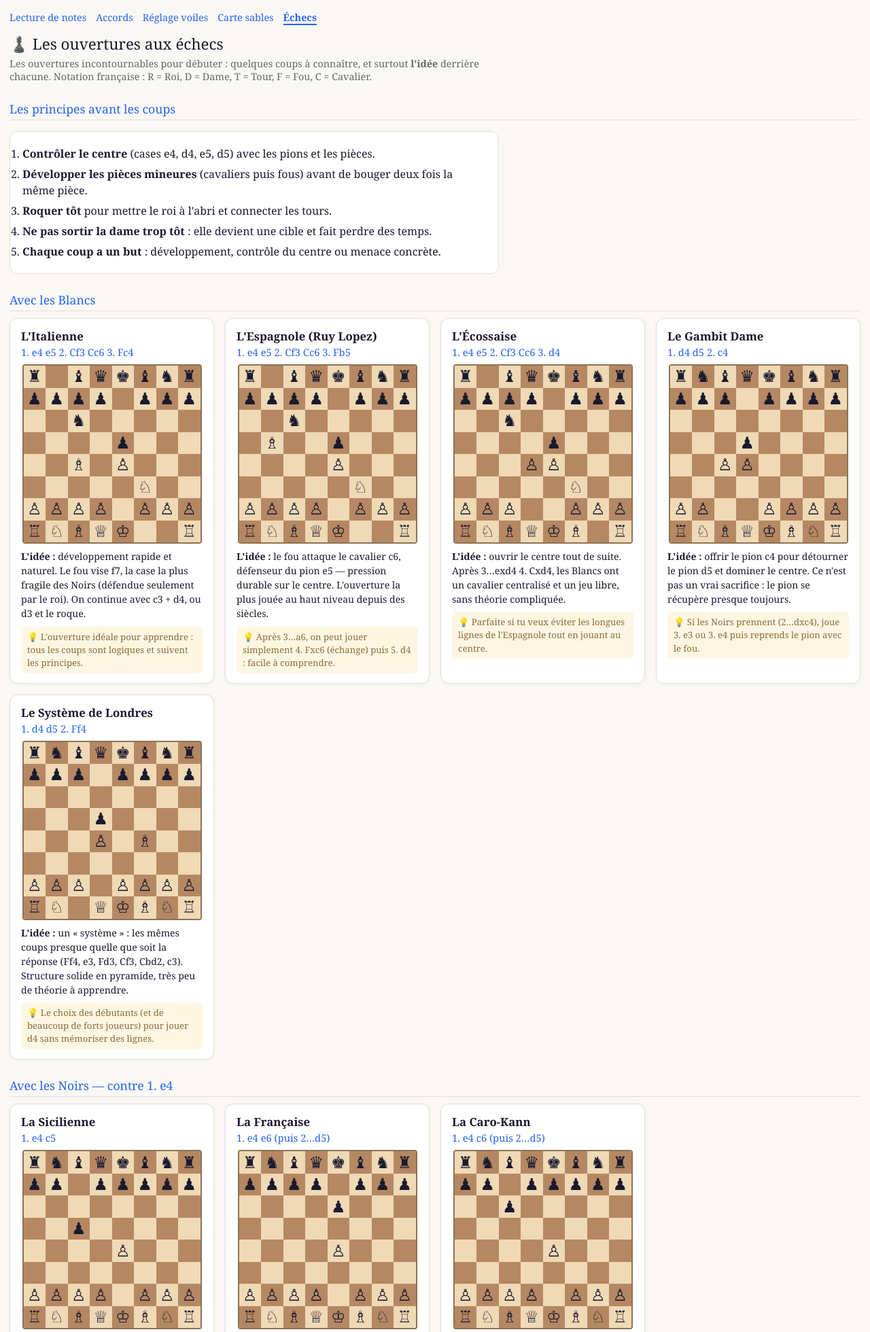
After one commit to rubicontext/rubinotes, a Python web app: template trainer/templates/trainer/echecs.html in a window 1280 px wide. The commit adds this page. Shown: the top 1960 px of the page at 68% size. Run offline with Jinja, Linux system fonts and the light colour scheme; the template is opened without the code that fills it, so the values that code supplies are empty.

Commit message:
feat: page Échecs — les ouvertures pour débuter
Page statique /echecs : principes d'ouverture + 9 ouvertures commentées
(Italienne, Espagnole, Écossaise, Gambit Dame, Londres ; Sicilienne,
Française, Caro-Kann ; Gambit Dame refusé), chacune avec son échiquier
rendu en pur JS/Unicode depuis un FEN (zéro dépendance), l'idée et une
astuce débutant. Lien ajouté aux topnavs, service worker v7.

Co-Authored-By: Claude Fable 5 <noreply@anthropic.com>

```diff
--- a/rubinotes/urls.py
+++ b/rubinotes/urls.py
@@ -2,6 +2,7 @@ from django.urls import path
 
 from trainer.views import (
     accords,
+    echecs,
     icon,
     index,
     manifest,
@@ -16,6 +17,7 @@ urlpatterns = [
     path("", index),
     path("accords", accords),
     path("voiles", voiles),
+    path("echecs", echecs),
     path("sables", sables),
     path("sables.json", sables_data),
     path("sables/upload", sables_upload),
--- a/trainer/templates/trainer/accords.html
+++ b/trainer/templates/trainer/accords.html
@@ -109,7 +109,7 @@
 </head>
 <body>
 
-<nav class="topnav"><a href="/">Lecture de notes</a><a href="/accords" class="on">Accords</a><a href="/voiles">Réglage voiles</a><a href="/sables">Carte sables</a></nav>
+<nav class="topnav"><a href="/">Lecture de notes</a><a href="/accords" class="on">Accords</a><a href="/voiles">Réglage voiles</a><a href="/sables">Carte sables</a><a href="/echecs">Échecs</a></nav>
 <h1>Générateur d'accords</h1>
 <div class="sub">Choisis une tonalité et une progression</div>
 
--- /dev/null
+++ b/trainer/templates/trainer/echecs.html
@@ -0,0 +1,191 @@
+<!DOCTYPE html>
+<html lang="fr">
+<head>
+<meta charset="utf-8">
+<meta name="viewport" content="width=device-width, initial-scale=1">
+<title>Ouvertures aux échecs — les bases</title>
+<meta name="theme-color" content="#2563eb">
+<link rel="manifest" href="/manifest.webmanifest">
+<link rel="apple-touch-icon" href="/icon-192.png">
+<meta name="mobile-web-app-capable" content="yes">
+<meta name="apple-mobile-web-app-capable" content="yes">
+<style>
+  :root { --ink:#1a1a2e; --bg:#faf8f4; --accent:#2563eb; --light:#f0d9b5; --dark:#b58863; }
+  * { box-sizing: border-box; }
+  body {
+    font-family: Georgia, "Times New Roman", serif;
+    background: var(--bg); color: var(--ink);
+    margin: 0; padding: 16px 14px 40px;
+  }
+  .topnav { display: flex; gap: 14px; margin-bottom: 12px; font-size: .9rem; flex-wrap: wrap; }
+  .topnav a { color: var(--accent); text-decoration: none; }
+  .topnav a.on { font-weight: bold; border-bottom: 2px solid var(--accent); }
+  h1 { font-size: 1.4rem; margin: 0 0 4px; font-weight: normal; }
+  .sub { color: #666; font-size: .9rem; margin-bottom: 18px; max-width: 720px; }
+  h2 { font-size: 1.1rem; color: var(--accent); margin: 26px 0 10px; font-weight: normal; border-bottom: 1px solid #e5e0d8; padding-bottom: 4px; }
+
+  .principes { background: white; border: 1px solid #e5e0d8; border-radius: 12px; padding: 14px 18px; max-width: 720px; }
+  .principes li { margin: 6px 0; line-height: 1.5; }
+
+  .cards { display: grid; grid-template-columns: repeat(auto-fill, minmax(300px, 1fr)); gap: 16px; }
+  .card {
+    background: white; border: 1px solid #e5e0d8; border-radius: 12px;
+    padding: 14px 16px; box-shadow: 0 1px 4px rgba(0,0,0,.05);
+  }
+  .card h3 { margin: 0 0 2px; font-size: 1.05rem; }
+  .card .coups { color: var(--accent); font-size: .92rem; margin-bottom: 8px; }
+  .card .idee { font-size: .88rem; line-height: 1.5; margin: 8px 0 0; }
+  .card .astuce { font-size: .82rem; color: #8a6d3b; background: #fdf6e3; border-radius: 6px; padding: 6px 9px; margin-top: 8px; line-height: 1.45; }
+
+  .board { display: grid; grid-template-columns: repeat(8, 1fr); width: 100%; max-width: 264px;
+           border: 2px solid #8b7355; border-radius: 4px; overflow: hidden; margin: 4px auto; }
+  .sq { aspect-ratio: 1; display: flex; align-items: center; justify-content: center;
+        font-size: clamp(18px, 5.6vw, 24px); line-height: 1;
+        font-family: "Segoe UI Symbol", "Noto Sans Symbols 2", sans-serif; }
+  .sq.l { background: var(--light); } .sq.d { background: var(--dark); }
+</style>
+</head>
+<body>
+
+<nav class="topnav">
+  <a href="/">Lecture de notes</a><a href="/accords">Accords</a>
+  <a href="/voiles">Réglage voiles</a><a href="/sables">Carte sables</a>
+  <a href="/echecs" class="on">Échecs</a>
+</nav>
+
+<h1>♟️ Les ouvertures aux échecs</h1>
+<div class="sub">
+  Les ouvertures incontournables pour débuter : quelques coups à connaître, et surtout
+  <b>l'idée</b> derrière chacune. Notation française : R = Roi, D = Dame, T = Tour, F = Fou, C = Cavalier.
+</div>
+
+<h2>Les principes avant les coups</h2>
+<ol class="principes">
+  <li><b>Contrôler le centre</b> (cases e4, d4, e5, d5) avec les pions et les pièces.</li>
+  <li><b>Développer les pièces mineures</b> (cavaliers puis fous) avant de bouger deux fois la même pièce.</li>
+  <li><b>Roquer tôt</b> pour mettre le roi à l'abri et connecter les tours.</li>
+  <li><b>Ne pas sortir la dame trop tôt</b> : elle devient une cible et fait perdre des temps.</li>
+  <li><b>Chaque coup a un but</b> : développement, contrôle du centre ou menace concrète.</li>
+</ol>
+
+<h2>Avec les Blancs</h2>
+<div class="cards">
+  <div class="card">
+    <h3>L'Italienne</h3>
+    <div class="coups">1. e4 e5 2. Cf3 Cc6 3. Fc4</div>
+    <div class="board" data-fen="r1bqkbnr/pppp1ppp/2n5/4p3/2B1P3/5N2/PPPP1PPP/RNBQK2R"></div>
+    <p class="idee"><b>L'idée :</b> développement rapide et naturel. Le fou vise f7, la case la plus fragile
+    des Noirs (défendue seulement par le roi). On continue avec c3 + d4, ou d3 et le roque.</p>
+    <div class="astuce">💡 L'ouverture idéale pour apprendre : tous les coups sont logiques et suivent les principes.</div>
+  </div>
+
+  <div class="card">
+    <h3>L'Espagnole (Ruy Lopez)</h3>
+    <div class="coups">1. e4 e5 2. Cf3 Cc6 3. Fb5</div>
+    <div class="board" data-fen="r1bqkbnr/pppp1ppp/2n5/1B2p3/4P3/5N2/PPPP1PPP/RNBQK2R"></div>
+    <p class="idee"><b>L'idée :</b> le fou attaque le cavalier c6, défenseur du pion e5 — pression durable
+    sur le centre. L'ouverture la plus jouée au haut niveau depuis des siècles.</p>
+    <div class="astuce">💡 Après 3…a6, on peut jouer simplement 4. Fxc6 (échange) puis 5. d4 : facile à comprendre.</div>
+  </div>
+
+  <div class="card">
+    <h3>L'Écossaise</h3>
+    <div class="coups">1. e4 e5 2. Cf3 Cc6 3. d4</div>
+    <div class="board" data-fen="r1bqkbnr/pppp1ppp/2n5/4p3/3PP3/5N2/PPP2PPP/RNBQKB1R"></div>
+    <p class="idee"><b>L'idée :</b> ouvrir le centre tout de suite. Après 3…exd4 4. Cxd4, les Blancs ont
+    un cavalier centralisé et un jeu libre, sans théorie compliquée.</p>
+    <div class="astuce">💡 Parfaite si tu veux éviter les longues lignes de l'Espagnole tout en jouant au centre.</div>
+  </div>
+
+  <div class="card">
+    <h3>Le Gambit Dame</h3>
+    <div class="coups">1. d4 d5 2. c4</div>
+    <div class="board" data-fen="rnbqkbnr/ppp1pppp/8/3p4/2PP4/8/PP2PPPP/RNBQKBNR"></div>
+    <p class="idee"><b>L'idée :</b> offrir le pion c4 pour détourner le pion d5 et dominer le centre.
+    Ce n'est pas un vrai sacrifice : le pion se récupère presque toujours.</p>
+    <div class="astuce">💡 Si les Noirs prennent (2…dxc4), joue 3. e3 ou 3. e4 puis reprends le pion avec le fou.</div>
+  </div>
+
+  <div class="card">
+    <h3>Le Système de Londres</h3>
+    <div class="coups">1. d4 d5 2. Ff4</div>
+    <div class="board" data-fen="rnbqkbnr/ppp1pppp/8/3p4/3P1B2/8/PPP1PPPP/RN1QKBNR"></div>
+    <p class="idee"><b>L'idée :</b> un « système » : les mêmes coups presque quelle que soit la réponse
+    (Ff4, e3, Fd3, Cf3, Cbd2, c3). Structure solide en pyramide, très peu de théorie à apprendre.</p>
+    <div class="astuce">💡 Le choix des débutants (et de beaucoup de forts joueurs) pour jouer d4 sans mémoriser des lignes.</div>
+  </div>
+</div>
+
+<h2>Avec les Noirs — contre 1. e4</h2>
+<div class="cards">
+  <div class="card">
+    <h3>La Sicilienne</h3>
+    <div class="coups">1. e4 c5</div>
+    <div class="board" data-fen="rnbqkbnr/pp1ppppp/8/2p5/4P3/8/PPPP1PPP/RNBQKBNR"></div>
+    <p class="idee"><b>L'idée :</b> combattre le centre de côté, sans symétrie : les Noirs jouent pour gagner.
+    La réponse la plus populaire à e4, riche mais exigeante.</p>
+    <div class="astuce">💡 En débutant, garde un schéma simple : c5, d6, Cf6, g6, Fg7 (le « dragon accéléré » sans théorie).</div>
+  </div>
+
+  <div class="card">
+    <h3>La Française</h3>
+    <div class="coups">1. e4 e6 (puis 2…d5)</div>
+    <div class="board" data-fen="rnbqkbnr/pppp1ppp/4p3/8/4P3/8/PPPP1PPP/RNBQKBNR"></div>
+    <p class="idee"><b>L'idée :</b> préparer d5 pour défier e4 avec un pion soutenu. Position solide,
+    plans clairs : attaquer la chaîne de pions blanche avec c5 puis f6.</p>
+    <div class="astuce">💡 Son seul défaut : le fou c8 enfermé. Pense à l'activer (b6 + Fa6, ou après f6).</div>
+  </div>
+
+  <div class="card">
+    <h3>La Caro-Kann</h3>
+    <div class="coups">1. e4 c6 (puis 2…d5)</div>
+    <div class="board" data-fen="rnbqkbnr/pp1ppppp/2p5/8/4P3/8/PPPP1PPP/RNBQKBNR"></div>
+    <p class="idee"><b>L'idée :</b> comme la Française (préparer d5), mais le fou c8 pourra sortir
+    avant de fermer la structure. Réputée ultra-solide, peu de mauvaises surprises.</p>
+    <div class="astuce">💡 Excellent premier répertoire noir : des positions saines qu'on comprend vite.</div>
+  </div>
+</div>
+
+<h2>Avec les Noirs — contre 1. d4</h2>
+<div class="cards">
+  <div class="card">
+    <h3>Le Gambit Dame refusé</h3>
+    <div class="coups">1. d4 d5 2. c4 e6</div>
+    <div class="board" data-fen="rnbqkbnr/ppp2ppp/4p3/3p4/2PP4/8/PP2PPPP/RNBQKBNR"></div>
+    <p class="idee"><b>L'idée :</b> soutenir d5 au lieu de prendre en c4 : le centre tient. Développement
+    naturel : Cf6, Fe7, roque. La défense la plus classique et la plus saine contre d4.</p>
+    <div class="astuce">💡 Même remarque que la Française : le fou c8 sort en dernier — sois-en conscient et échange-le si possible.</div>
+  </div>
+</div>
+
+<script>
+// Rendu d'un échiquier depuis un FEN (position seule) en Unicode — zéro dépendance
+const GLYPHS = {
+  K:"♔", Q:"♕", R:"♖", B:"♗", N:"♘", P:"♙",
+  k:"♚", q:"♛", r:"♜", b:"♝", n:"♞", p:"♟",
+};
+document.querySelectorAll(".board").forEach(board => {
+  const rows = board.dataset.fen.split("/");
+  rows.forEach((row, r) => {
+    let file = 0;
+    for (const ch of row) {
+      if (/\d/.test(ch)) {
+        for (let i = 0; i < +ch; i++) { addSquare(board, r, file, ""); file++; }
+      } else {
+        addSquare(board, r, file, GLYPHS[ch] || "");
+        file++;
+      }
+    }
+  });
+});
+function addSquare(board, r, f, glyph) {
+  const sq = document.createElement("div");
+  sq.className = "sq " + (((r + f) % 2 === 0) ? "l" : "d");
+  sq.textContent = glyph;
+  board.appendChild(sq);
+}
+
+if ("serviceWorker" in navigator) navigator.serviceWorker.register("/sw.js");
+</script>
+</body>
+</html>
--- a/trainer/templates/trainer/index.html
+++ b/trainer/templates/trainer/index.html
@@ -112,7 +112,7 @@
 </head>
 <body>
 
-<nav class="topnav"><a href="/" class="on">Lecture de notes</a><a href="/accords">Accords</a><a href="/voiles">Réglage voiles</a><a href="/sables">Carte sables</a></nav>
+<nav class="topnav"><a href="/" class="on">Lecture de notes</a><a href="/accords">Accords</a><a href="/voiles">Réglage voiles</a><a href="/sables">Carte sables</a><a href="/echecs">Échecs</a></nav>
 <h1>Lecture de notes &mdash; guitare, 1<sup>ère</sup> position</h1>
 <div class="sub">Clique sur la corde / case correspondant à la note bleue (cases 0 à 3)</div>
 
--- a/trainer/templates/trainer/sables.html
+++ b/trainer/templates/trainer/sables.html
@@ -50,7 +50,7 @@
   <nav class="topnav">
     <a href="/">Lecture de notes</a><a href="/accords">Accords</a>
     <a href="/voiles">Réglage voiles</a><a href="/sables" class="on">Carte sables</a>
-    <a href="/sables/upload">Ajouter</a>
+    <a href="/sables/upload">Ajouter</a><a href="/echecs">Échecs</a>
   </nav>
   <h1>🏖️ Les sables de Maminou</h1>
   <div class="bar">
--- a/trainer/templates/trainer/sables_upload.html
+++ b/trainer/templates/trainer/sables_upload.html
@@ -53,7 +53,7 @@
 <nav class="topnav">
   <a href="/">Lecture de notes</a><a href="/accords">Accords</a>
   <a href="/voiles">Réglage voiles</a><a href="/sables">Carte sables</a>
-  <a href="/sables/upload" class="on">Ajouter</a>
+  <a href="/sables/upload" class="on">Ajouter</a><a href="/echecs">Échecs</a>
 </nav>
 
 <h1>➕ Ajouter des sables</h1>
--- a/trainer/templates/trainer/voiles.html
+++ b/trainer/templates/trainer/voiles.html
@@ -105,7 +105,7 @@
 </head>
 <body>
 
-<nav class="topnav"><a href="/">Lecture de notes</a><a href="/accords">Accords</a><a href="/voiles" class="on">Réglage voiles</a><a href="/sables">Carte sables</a></nav>
+<nav class="topnav"><a href="/">Lecture de notes</a><a href="/accords">Accords</a><a href="/voiles" class="on">Réglage voiles</a><a href="/sables">Carte sables</a><a href="/echecs">Échecs</a></nav>
 <h1>Réglage des voiles — Laser / ILCA</h1>
 <div class="sub">On te donne l'allure et le vent : règle les 4 paramètres comme il faut.</div>
 
```
Also changed, not shown: trainer/views.py (+6 -2 lines), .claude/launch.json (added).
